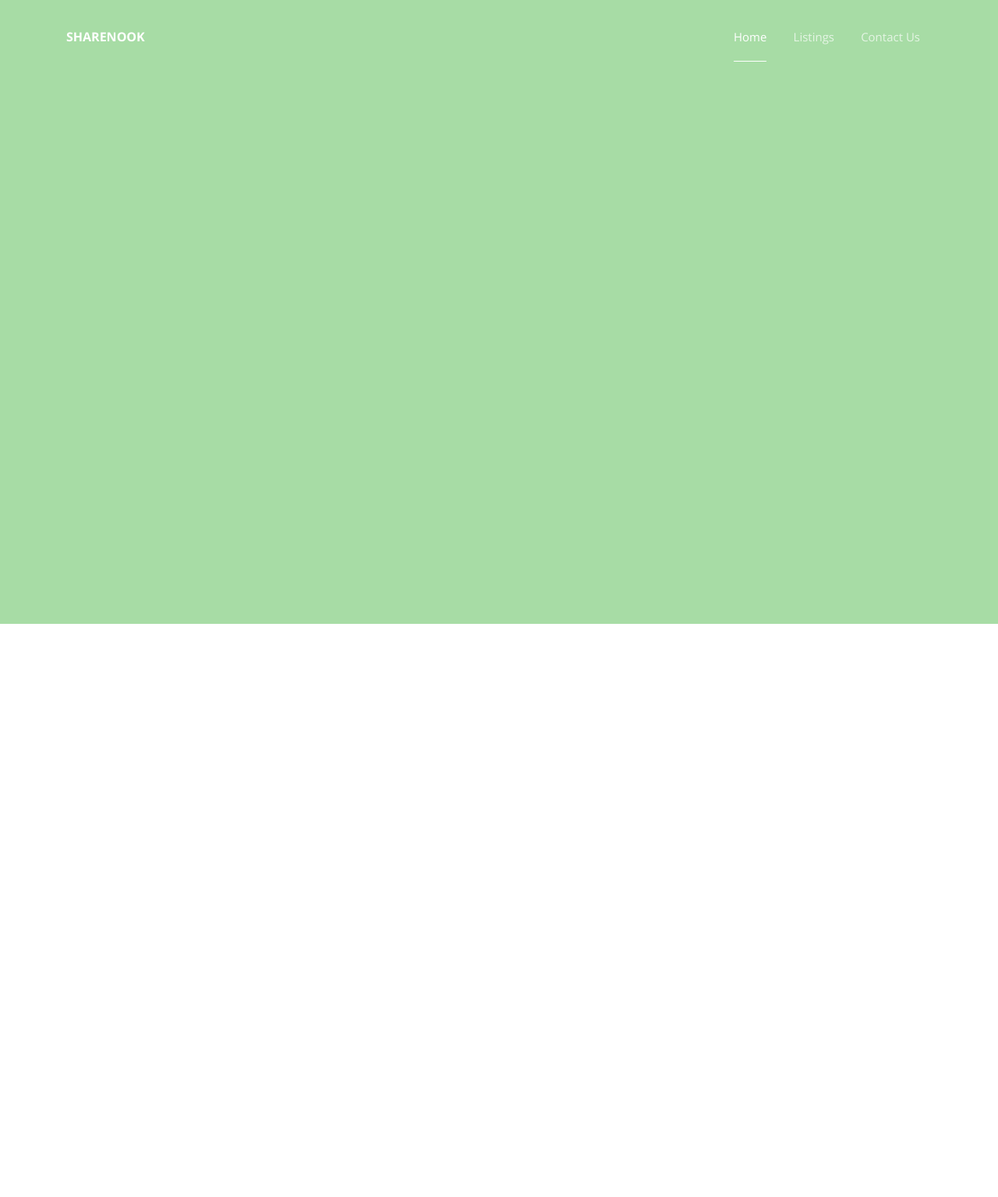
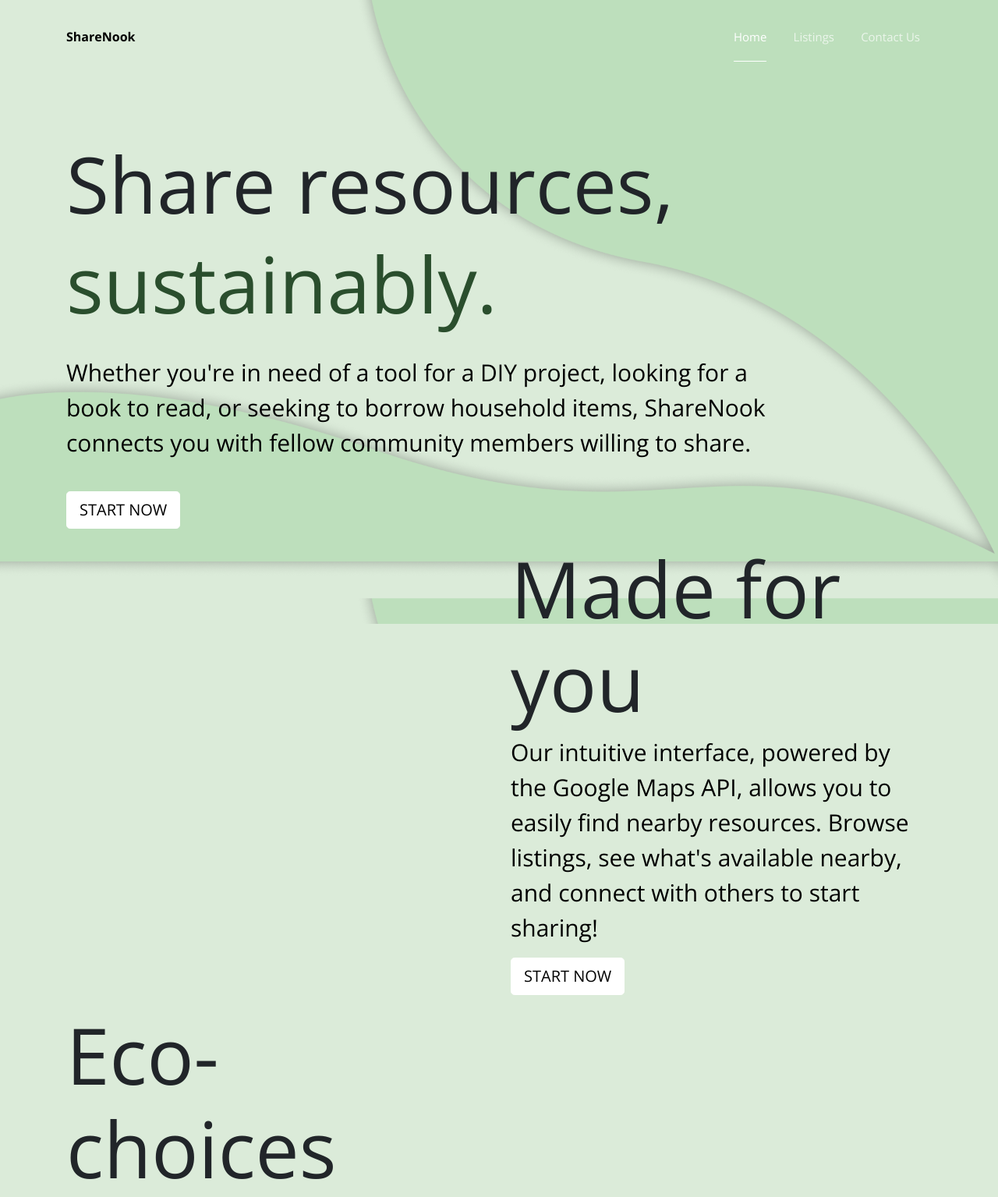
Before and after one commit to acefallarcuna/ShareNook, a website: page index.html in a window 1280 px wide. Shown: the top 1535 px of the page at 78% size. Drawn offline with nearby package versions, Linux system fonts and the light colour scheme; files whose address does not match are found by name.

Commit message:
landing page

```diff
--- a/css/style.css
+++ b/css/style.css
@@ -1,7 +1,7 @@
 body {
   font-family: "Open Sans", -apple-system, BlinkMacSystemFont, "Segoe UI", Roboto, "Helvetica Neue", Arial, "Noto Sans", sans-serif, "Apple Color Emoji", "Segoe UI Emoji", "Segoe UI Symbol", "Noto Color Emoji";
-  background-color: #fff;
-  height: 200vh;
+  background-color: #DBEBD9;
+  height: 100%;
   position: relative; }
   body:before {
     content: "";
@@ -22,7 +22,7 @@ body {
     visibility: visible; }
 
 p {
-  color: #b3b3b3;
+  color: #000000;
   font-weight: 300; }
 
 h1, h2, h3, h4, h5, h6,
@@ -39,7 +39,9 @@ a {
 .hero {
   height: 100vh;
   width: 100%;
-  background: #a7dca5; }
+  background-image: url(/images/main-bg.png);
+  background-size: 100%;
+}
 
 .site-navbar {
   margin-bottom: 0px;
@@ -61,7 +63,6 @@ a {
     padding: 0;
     font-size: 1rem; }
     .site-navbar .site-logo a {
-      text-transform: uppercase;
       color: #fff;
       font-family: "Open Sans", -apple-system, BlinkMacSystemFont, "Segoe UI", Roboto, "Helvetica Neue", Arial, "Noto Sans", sans-serif, "Apple Color Emoji", "Segoe UI Emoji", "Segoe UI Symbol", "Noto Color Emoji"; }
     @media (max-width: 991.98px) {
--- a/css/styles-index.css
+++ b/css/styles-index.css
@@ -0,0 +1,18 @@
+h1 {
+    font-size: 100px;
+}
+
+.display-main-2 {
+    color: #2a4e2d;
+}
+
+.lead {
+    font-size: 30px;
+}
+
+.btn-success {
+    text-transform: uppercase;
+    color: #000000;
+    background-color: #ffffff;
+    border-color: #ffffff;
+}
--- a/index.html
+++ b/index.html
@@ -16,6 +16,7 @@
 
     <!-- Style -->
     <link rel="stylesheet" href="css/style.css">
+    <link rel="stylesheet" href="css/styles-index.css">
 
     <title>ShareNook</title>
   </head>
@@ -34,26 +35,71 @@
 
         <div class="container">
           <div class="row align-items-center position-relative">
-
             <div class="col-3">
               <div class="site-logo">
-                <a href="index.html" class="font-weight-bold">ShareNook</a>
+                <a href="index.html" class="font-weight-bold" style="color: black;">ShareNook</a>
               </div>
             </div>
+            <div class="col-9  text-right">
+              <span class="d-inline-block d-lg-none"><a href="#" class="text-primary site-menu-toggle js-menu-toggle py-5"><span class="icon-menu h3 text-white"></span></a></span>
+              <nav class="site-navigation text-right ml-auto d-none d-lg-block" role="navigation">
 
-            <div class="col-9  text-right">
-
-              <span class="d-inline-block d-lg-none"><a href="#" class="text-primary site-menu-toggle js-menu-toggle py-5"><span class="icon-menu h3 text-white"></span></a></span>
-
-              <nav class="site-navigation text-right ml-auto d-none d-lg-block" role="navigation">
                 <ul class="site-menu main-menu js-clone-nav ml-auto ">
                   <li class="active"><a href="#" class="nav-link">Home</a></li>
                   <li><a href="#" class="nav-link">Listings</a></li>
                   <li><a href="#" class="nav-link">Contact Us</a></li>
                 </ul>
+
               </nav>
             </div>
           </div>
+
+          <br><br><br><br>
+          <section id="main">
+            <div class="display-con">
+              <div class="row">
+                <div class="col-12 col-md-10">
+                  <h1 class="display-main-1">Share resources,</h1>
+                  <h1 class="display-main-2">sustainably.</h1>
+                  <br>
+                  <p class="lead">Whether you're in need of a tool for a DIY project, looking for a book to read, or seeking to borrow household items, ShareNook connects you with fellow community members willing to share.</p>
+                  <br>
+                  <p><a class="btn btn-lg btn-success" href="#main" role="button">Start Now</a></p>
+                </div>
+                <div class="col-12 col-md-2"></div>
+              </div>
+            </div>
+          </section>
+
+          <section id="main-2">
+            <div class="display-con-2">
+              <div class="row">
+                <div class="col-12 col-md-6">
+                </div>
+                <div class="col-12 col-md-6">
+                  <h1 class="display-main">Made for you</h1>
+                  <p class="lead">Our intuitive interface, powered by the Google Maps API, allows you to easily find nearby resources. Browse listings, see what's available nearby, and connect with others to start sharing!</p>
+                  <p><a class="btn btn-lg btn-success" href="#main" role="button">Start Now</a></p>
+                </div>
+              </div>
+            </div>
+          </section>
+
+          <section id="main-3">
+            <div class="display-con-3">
+              <div class="row">
+                <div class="col-12 col-md-6">
+                  <h1 class="display-main">Eco-choices</h1>
+                  <h1 class="display-main">ate every turn</h1>
+                  <p class="lead">By participating in ShareNook, you not only gain access to the resources you need but also contribute to a more sustainable future, aligned with the UN Sustainable Development Goals.</p>
+                  <p><a class="btn btn-lg btn-success" href="#main" role="button">Start Now</a></p>
+                </div>
+                <div class="col-12 col-md-6">
+                </div>
+              </div>
+            </div>
+          </section>
+
         </div>
       </header>
     <div class="hero"></div>
```
Also changed, not shown: images/main-bg.png (added), images/main-bg2.png (added).
